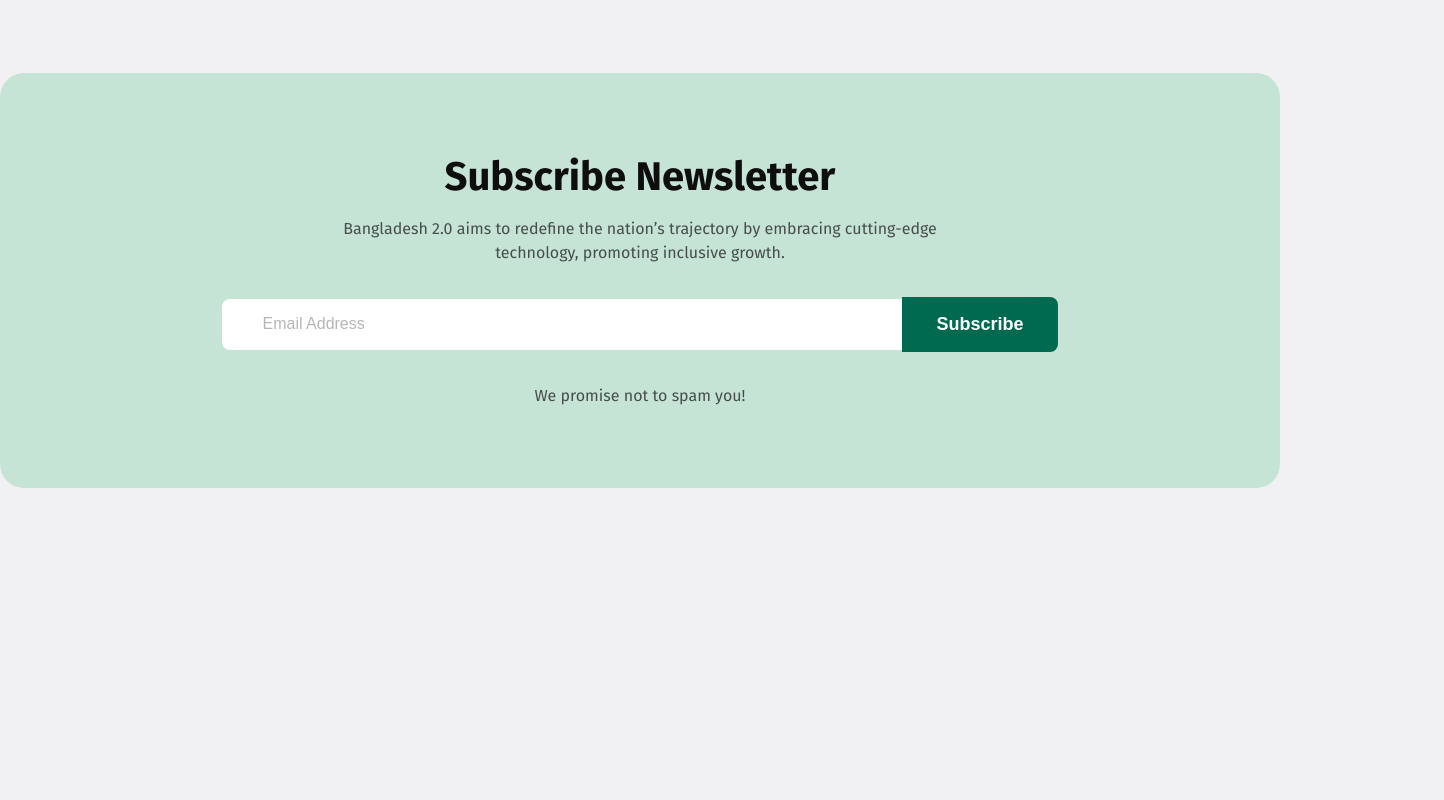
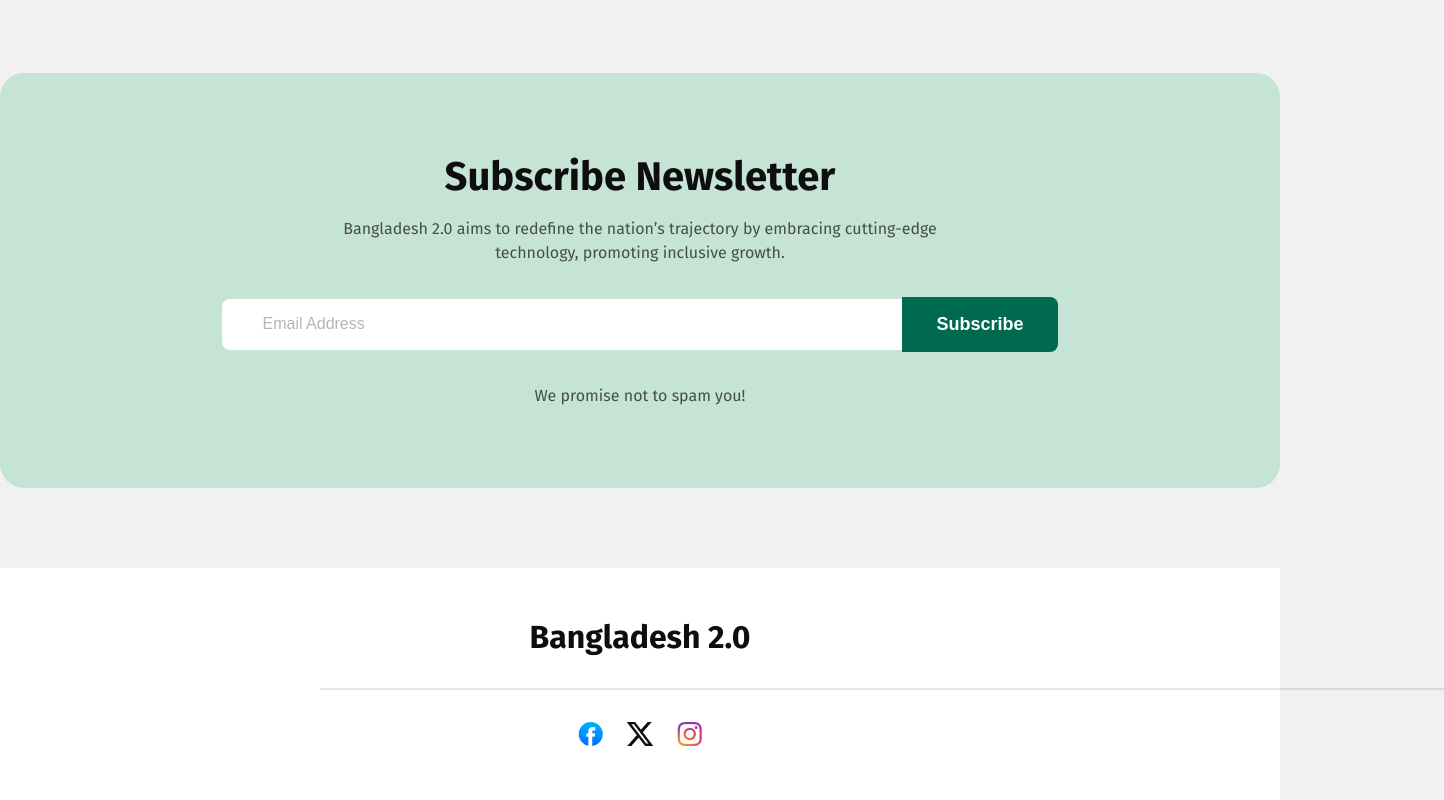
Before and after one commit to TanmoyDhar1077/Bangladesh-2.0, a plain HTML site: page index.html in a window 1280 px wide. Shown: the part 3563-4363 px from the top of the page, 1444 px wide, since content can reach past the window. Before the commit the page ends 4051 px from the top, so only its background shows below. Drawn offline with Linux system fonts and the light colour scheme.

Commit message:
Added Footer

```diff
--- a/assets/css/style.css
+++ b/assets/css/style.css
@@ -505,11 +505,46 @@ body {
     color: #FFF;
     border: none;
     font-size: 18px;
-font-weight: 600;
-cursor: pointer;
-transition: all 0.4s ease-in-out;
+    font-weight: 600;
+    cursor: pointer;
+    transition: all 0.4s ease-in-out;
 }
 
 .newsletter_section .newsletter_content form button:hover {
     background-color: #014f3b;
 }
+
+/* Footer Section */
+
+.footer_section {
+    margin-top: 80px;
+    background-color: #ffff;
+    padding: 50px 320px;
+}
+
+
+.footer_section h3 {
+    color: #0E0E0E;
+    font-size: 32px;
+    font-weight: 700;
+    text-align: center;
+}
+
+.footer_section a {
+    text-decoration: none;
+    cursor: pointer;
+}
+
+.footer_section hr {
+    width: 1122px;
+    margin: 32px auto;
+    border: 1px solid #0e0e0e1a;
+}
+
+.footer_section ul {
+    display: flex;
+    gap: 23px;
+    list-style: none;
+    justify-content: center;
+    align-items: center;
+}
--- a/index.html
+++ b/index.html
@@ -202,7 +202,9 @@
                 <div class="donation_content">
                     <div class="donation_heading">
                         <h1>Donate Today</h1>
-                        <p>Bangladesh 2.0 aims to redefine the nation’s trajectory by embracing cutting-edge technology, promoting inclusive growth, and ensuring sustainability.<br> With initiatives in renewable energy, digital transformation, and robust infrastructure.</p>
+                        <p>Bangladesh 2.0 aims to redefine the nation’s trajectory by embracing cutting-edge technology,
+                            promoting inclusive growth, and ensuring sustainability.<br> With initiatives in renewable
+                            energy, digital transformation, and robust infrastructure.</p>
                     </div>
                     <div class="donation_amounts">
                         <div class="amount_card">
@@ -233,7 +235,8 @@
             <div class="container">
                 <div class="newsletter_content">
                     <h1>Subscribe Newsletter</h1>
-                    <p>Bangladesh 2.0 aims to redefine the nation’s trajectory by embracing cutting-edge <br>technology, promoting inclusive growth.</p>
+                    <p>Bangladesh 2.0 aims to redefine the nation’s trajectory by embracing cutting-edge <br>technology,
+                        promoting inclusive growth.</p>
                     <form action="">
                         <input type="text" placeholder="Email Address"><button class="btn">Subscribe</button>
                     </form>
@@ -244,7 +247,29 @@
 
     </main>
     <footer class="footer_section">
-
+        <div class="container">
+            <a href="">
+                <h3>Bangladesh 2.0</h3>
+            </a>
+            <hr>
+            <ul>
+                <li>
+                    <a href="">
+                        <img src="./assets/img/facebook.png" alt="">
+                    </a>
+                </li>
+                <li>
+                    <a href="">
+                        <img src="./assets/img/x.png" alt="">
+                    </a>
+                </li>
+                <li>
+                    <a href="">
+                        <img src="./assets/img/instagram.png" alt="">
+                    </a>
+                </li>
+            </ul>
+        </div>
     </footer>
 </body>
 
```
